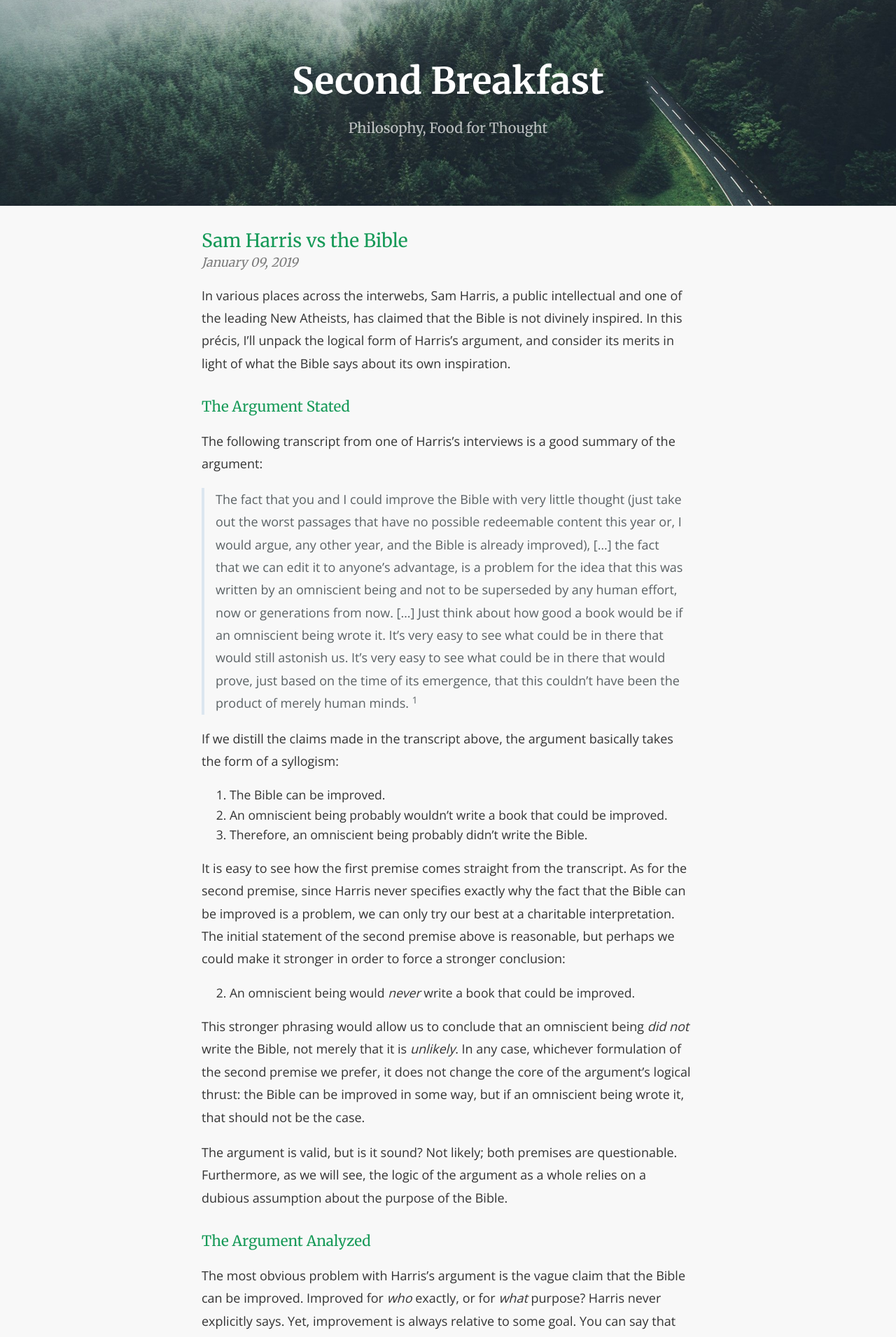
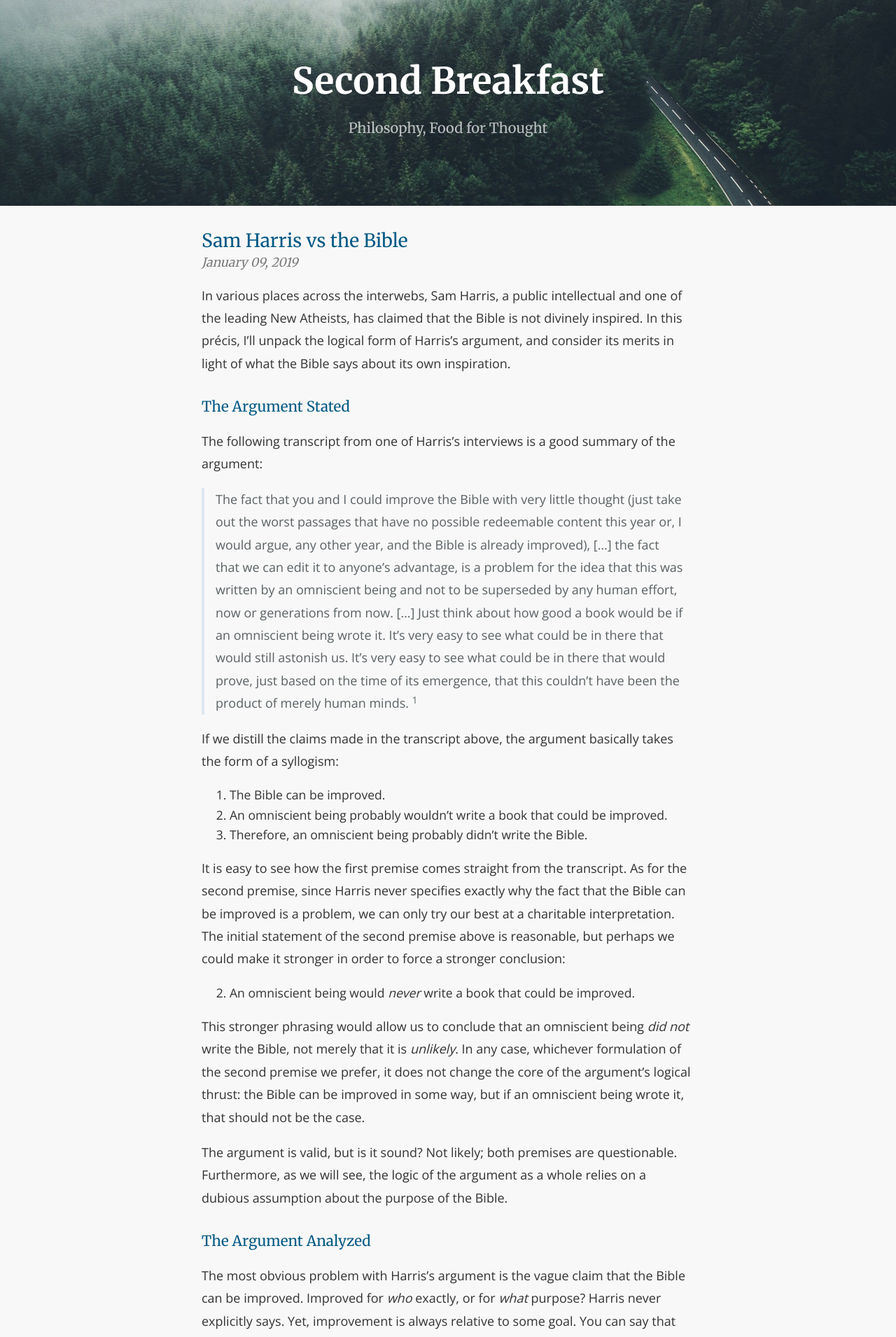
Before and after one commit to second-breakfast/second-breakfast.github.io, a Jekyll site: the page built from _posts/2019-01-09-sam-harris-bible.markdown, in a window 1280 px wide. Shown: the top 1910 px of the page at 70% size. Built offline with Jekyll 4.4.1, drawn with Linux system fonts in a browser that asks for light colours.

Commit message:
Update hobbit.css

```diff
--- a/css/hobbit.css
+++ b/css/hobbit.css
@@ -196,7 +196,7 @@
 @media screen and (min-width: 42em) and (max-width: 64em) { .main-content { padding: 2rem 4rem; font-size: 1.1rem; } }
 @media screen and (max-width: 42em) { .main-content { padding: 2rem 1rem; font-size: 1rem; } }
 .main-content img { max-width: 100%; }
-.main-content h1, .main-content h2, .main-content h3, .main-content h4, .main-content h5, .main-content h6 { margin-top: 2rem; margin-bottom: 0rem; font-weight: normal; color: #159957; }
+.main-content h1, .main-content h2, .main-content h3, .main-content h4, .main-content h5, .main-content h6 { margin-top: 2rem; margin-bottom: 0rem; font-weight: normal; color: #025984; }
 .main-content p { margin-bottom: 1em; }
 .main-content code { padding: 2px 4px; font-family: Consolas, "Liberation Mono", Menlo, Courier, monospace; font-size: 0.9rem; color: #567482; background-color: #f3f6fa; border-radius: 0.3rem; }
 .main-content pre { padding: 0.8rem; margin-top: 0; margin-bottom: 1rem; font: 1rem Consolas, "Liberation Mono", Menlo, Courier, monospace; color: #567482; word-wrap: normal; background-color: #f3f6fa; border: solid 1px #dce6f0; border-radius: 0.3rem; }
```
